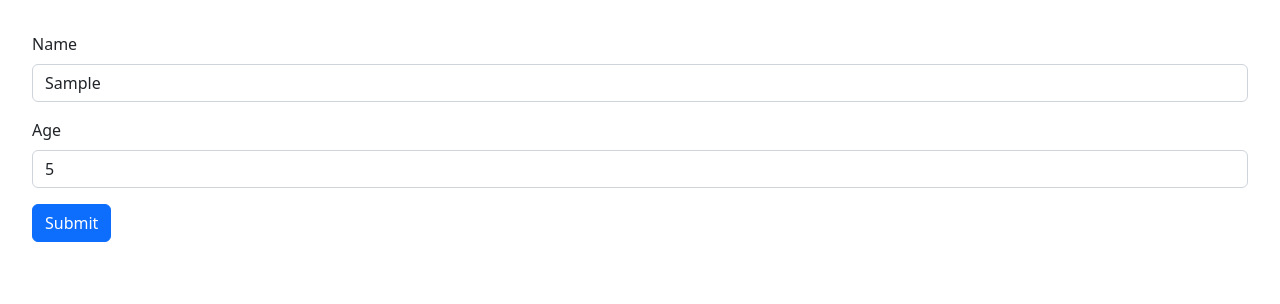
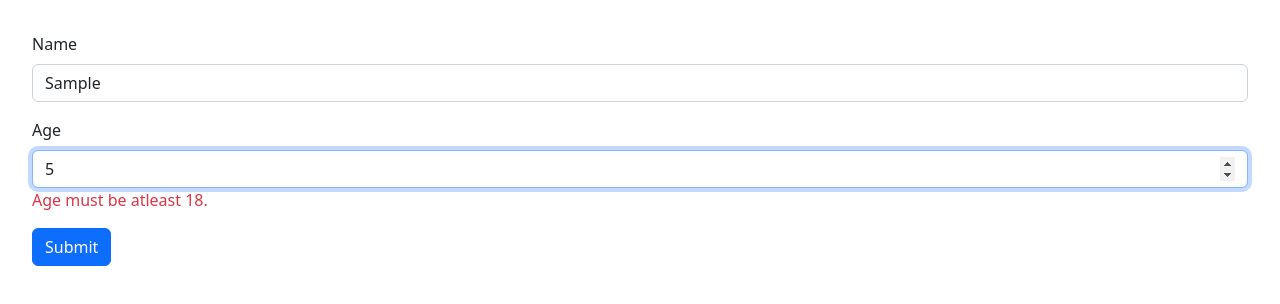
Before and after one commit to KlydeKun/react-app, a React (Vite) app: page / in a window 1280 px wide. Both pictures are taken after typing "Sample", "5" into the empty fields and a click on the button "Submit". Shown: the top 304 px of the page. Built offline with nearby package versions, Linux system fonts and the light colour scheme.

Commit message:
Schema-based validation with zod

```diff
--- a/package.json
+++ b/package.json
@@ -9,11 +9,13 @@
     "preview": "vite preview"
   },
   "dependencies": {
+    "@hookform/resolvers": "^2.9.11",
     "bootstrap": "^5.2.3",
     "immer": "^9.0.19",
     "react": "^18.2.0",
     "react-dom": "^18.2.0",
-    "react-hook-form": "7.43"
+    "react-hook-form": "7.43",
+    "zod": "^3.20.6"
   },
   "devDependencies": {
     "@types/react": "^18.0.27",
--- a/src/components/Form.tsx
+++ b/src/components/Form.tsx
@@ -1,10 +1,21 @@
 import React, { FormEvent, useRef, useState } from "react";
 import { FieldValues, useForm, FormState } from "react-hook-form";
+import { z } from "zod";
+import { zodResolver } from "@hookform/resolvers/zod";
 
-interface FormData {
-  name: string;
-  age: number;
-}
+const schema = z.object({
+  name: z.string().min(3, { message: "Name must be at least 3 charaters." }),
+  age: z
+    .number({ invalid_type_error: "Age field is required." })
+    .min(18, { message: "Age must be atleast 18." }),
+});
+
+// interface FormData {
+//   name: string;
+//   age: number;
+// }
+
+type FormData = z.infer<typeof schema>;
 
 const Form = () => {
   // const nameRef = useRef<HTMLInputElement>(null);
@@ -14,7 +25,7 @@
     register,
     handleSubmit,
     formState: { errors },
-  } = useForm<FormData>();
+  } = useForm<FormData>({ resolver: zodResolver(schema) });
 
   // const [person, setPerson] = useState({
   //   name: "",
@@ -42,17 +53,12 @@
           //   setPerson({ ...person, name: event.target.value })
           // }
           // value={person.name}
-          {...register("name", { required: true, minLength: 3 })}
+          {...register("name")}
           id="name"
           type="text"
           className="form-control"
         />
-        {errors.name?.type === "required" && (
-          <p className="text-danger">The name field is required.</p>
-        )}
-        {errors.name?.type === "minLength" && (
-          <p className="text-danger">The name must be at least 3 charaters.</p>
-        )}
+        {errors.name && <p className="text-danger">{errors.name.message}</p>}
       </div>
       <div className="mb-3">
         <label htmlFor="age" className="form-label">
@@ -63,11 +69,12 @@
           //   setPerson({ ...person, age: parseInt(event.target.value) })
           // }
           // value={person.age}
-          {...register("age")}
+          {...register("age", { valueAsNumber: true })}
           id="age"
           type="number"
           className="form-control"
         />
+        {errors.age && <p className="text-danger">{errors.age.message}</p>}
       </div>
       <button className="btn btn-primary" type="submit">
         Submit
```
Also changed, not shown: 1 other file (tests, documents, lock files or other folders).
